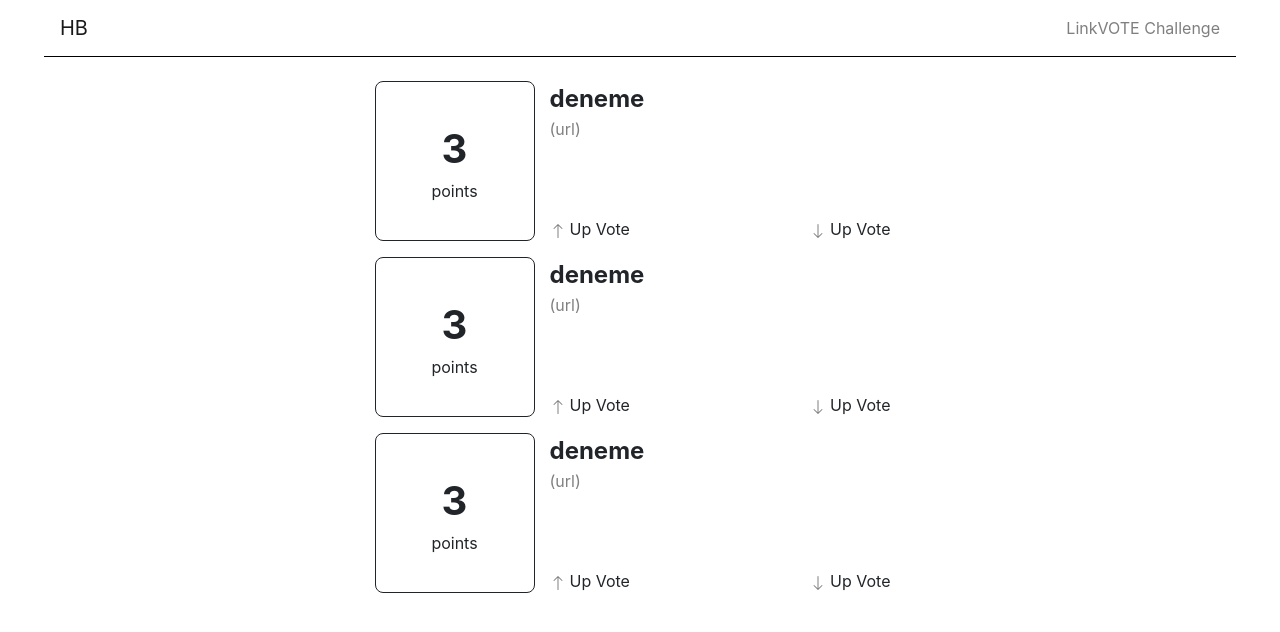
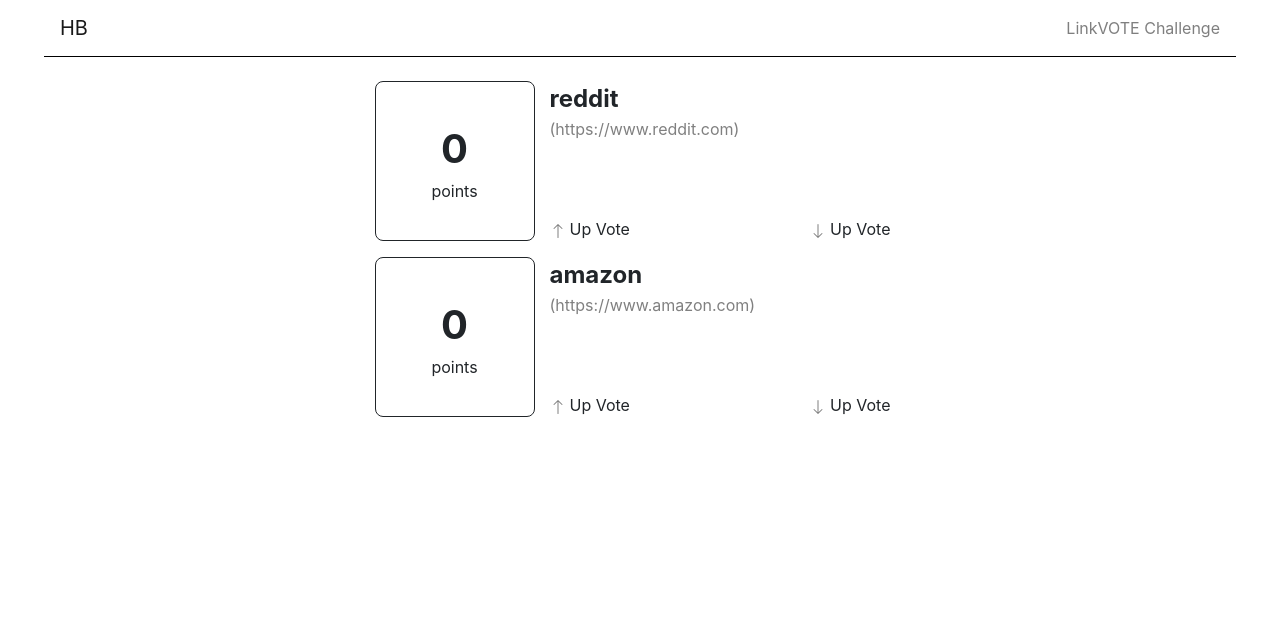
Before and after one commit to cankulpedin/hb_challenge, a React app: page / in a window 1280 px wide. Shown: the top 632 px of the page. Built offline with nearby package versions, Linux system fonts and the light colour scheme.

Commit message:
implement sort and redux

```diff
--- a/package.json
+++ b/package.json
@@ -2,13 +2,14 @@
   "name": "hb",
   "version": "0.0.1",
   "scripts": {
-    "start": "webpack-dev-server --open --env.config=dev",
+    "start": "webpack-dev-server -d --open --env.config=dev",
     "build": "webpack --env.config=prod",
     "lint": "eslint . --ext .ts,.tsx,.jsx,.js",
     "pretty": "prettier **/*.{ts,tsx,js,jsx,html,json}"
   },
   "devDependencies": {
     "@babel/core": "7.12.10",
+    "@babel/plugin-transform-runtime": "^7.15.0",
     "@babel/preset-env": "7.12.10",
     "@babel/preset-react": "7.12.10",
     "@babel/preset-typescript": "7.12.7",
@@ -40,6 +41,7 @@
     "webpack-dev-server": "3.11.0"
   },
   "dependencies": {
+    "@babel/runtime": "^7.15.4",
     "@reduxjs/toolkit": "1.5.0",
     "bootstrap": "4.5.3",
     "i18next": "^19.8.4",
--- a/src/App.tsx
+++ b/src/App.tsx
@@ -1,8 +1,6 @@
 import React from "react";
 import styled from "styled-components";
-import { Container, Col, Row } from "react-bootstrap";
 import { BrowserRouter as Router } from "react-router-dom";
-import { useSelector } from "react-redux";
 
 import { Routes } from "./routes/Routes";
 
--- a/src/components/List/List.tsx
+++ b/src/components/List/List.tsx
@@ -1,38 +1,72 @@
 import React, { FC } from "react";
 import styled from "styled-components";
+import { useDispatch, useSelector } from "react-redux";
 
-import { Container, ListGroup, Col, Row } from "react-bootstrap";
+import { Container } from "react-bootstrap";
 
 import { ListItem } from "./ListItem";
+import { getConnectionOptions } from "../../store/selectors/connectionSelector";
+import { connection } from "../../store/slices/connectionSlice";
+import { addConnection } from "../../store/slices/connectionSlice";
 
 const StyledListContainer = styled(Container)`
   padding: 16px 25%;
 `;
 
 export const List: FC = () => {
+  const dispatch = useDispatch();
+  const connections: connection[] = useSelector(getConnectionOptions);
+  const sortedConnections: connection[] = [...connections].sort(
+    (connection1: connection, connection2: connection) =>
+      connection2.voteCount - connection1.voteCount
+  );
+
+  const incrementByOne = ({ name, url, voteCount }: connection) => {
+    dispatch(
+      addConnection({
+        name: name,
+        url: url,
+        voteCount: voteCount + 1,
+      })
+    );
+  };
+
+  const decrementByOne = ({ name, url, voteCount }: connection) => {
+    if (voteCount !== 0) {
+      dispatch(
+        addConnection({
+          name: name,
+          url: url,
+          voteCount: voteCount - 1,
+        })
+      );
+    }
+  };
+
   return (
     <StyledListContainer>
-      <ListItem
-        point="3"
-        header="deneme"
-        url="url"
-        upVoteCount={3}
-        downVoteCount={3}
-      />
-      <ListItem
-        point="3"
-        header="deneme"
-        url="url"
-        upVoteCount={3}
-        downVoteCount={3}
-      />
-      <ListItem
-        point="3"
-        header="deneme"
-        url="url"
-        upVoteCount={3}
-        downVoteCount={3}
-      />
+      {sortedConnections.map((connection: connection, index: number) => (
+        <ListItem
+          key={index}
+          point={`${connection.voteCount}`}
+          header={connection.name}
+          url={connection.url}
+          onClickUp={() =>
+            incrementByOne({
+              name: connection.name,
+              url: connection.url,
+              voteCount: connection.voteCount,
+            })
+          }
+          onClickDown={() =>
+            decrementByOne({
+              name: connection.name,
+              url: connection.url,
+              voteCount: connection.voteCount,
+            })
+          }
+        />
+      ))}
     </StyledListContainer>
   );
 };
--- a/src/components/List/ListItem.tsx
+++ b/src/components/List/ListItem.tsx
@@ -11,8 +11,6 @@
 `;
 
 const StyledListContainer = styled(Container)``;
-
-const StyledListRow = styled(Row)``;
 
 const StyledListColumnPoints = styled(Col)`
   border: 1px solid;
@@ -72,20 +70,24 @@
   margin-right: 4px;
 `;
 
+const StyledIconDiv = styled.div`
+  cursor: pointer;
+`;
+
 interface IListItem {
   point: string;
   header: string;
   url: string;
-  upVoteCount: number;
-  downVoteCount: number;
+  onClickUp: () => void;
+  onClickDown: () => void;
 }
 
 export const ListItem: FC<IListItem> = ({
   point,
   header,
   url,
-  upVoteCount,
-  downVoteCount,
+  onClickUp,
+  onClickDown,
 }: IListItem) => {
   const { t } = useTranslation();
 
@@ -108,14 +110,14 @@
                 <StyledListColumnInfoUrlRow>({url})</StyledListColumnInfoUrlRow>
               </StyledDiv>
               <StyledListColumnInfoVoteRow>
-                <div>
+                <StyledIconDiv onClick={() => onClickUp()}>
                   <StyledArrowUp />
                   {t("up_vote")}
-                </div>
-                <div>
+                </StyledIconDiv>
+                <StyledIconDiv onClick={() => onClickDown()}>
                   <StyledArrowDown />
                   {t("up_vote")}
-                </div>
+                </StyledIconDiv>
               </StyledListColumnInfoVoteRow>
             </StyledListColumnInfoContainer>
           </StyledListColumnInfo>
--- a/src/routes/Routes.tsx
+++ b/src/routes/Routes.tsx
@@ -1,6 +1,6 @@
 import React from "react";
 import { Switch, Route } from "react-router-dom";
-import { Container, Col, Row } from "react-bootstrap";
+import { Container } from "react-bootstrap";
 
 import ROUTE_NAMES from "./routeNames";
 
--- /dev/null
+++ b/src/store/selectors/connectionSelector.ts
@@ -0,0 +1,12 @@
+import { createSelector } from "@reduxjs/toolkit";
+import { RootState } from "../RootReducer";
+import { connection } from "../slices/connectionSlice";
+
+export const getConnectionOptions = createSelector(
+  (state: RootState) => state.connection.connections,
+  (connections: connection[]) => {
+    const connectionsObject: connection[] = connections;
+
+    return connectionsObject;
+  }
+);
--- a/src/store/slices/connectionSlice.ts
+++ b/src/store/slices/connectionSlice.ts
@@ -11,21 +11,36 @@
 }
 
 const INITIAL_STATE = {
-  connections: [],
+  connections: [
+    {
+      name: "reddit",
+      url: "https://www.reddit.com",
+      voteCount: 0,
+    },
+    {
+      name: "amazon",
+      url: "https://www.amazon.com",
+      voteCount: 0,
+    },
+  ],
 };
 
 const connectionSlice = createSlice({
   name: "connection",
   initialState: INITIAL_STATE,
   reducers: {
-    addUser(state, action: PayloadAction<connection>) {
-      state.connections = [...state.connections, action.payload];
+    addConnection(state, action: PayloadAction<connection>) {
+      const conn = state.connections.find(
+        (connection) => connection.name === action.payload.name
+      );
+
+      conn.voteCount = action.payload.voteCount;
     },
   },
 });
 
 const { actions, reducer } = connectionSlice;
 
-export const {} = actions;
+export const { addConnection } = actions;
 
 export default reducer;
```
Also changed, not shown: src/store/selectors/commonSelector.ts (deleted, +0 -12 lines), 1 other file (tests, documents, lock files or other folders).
